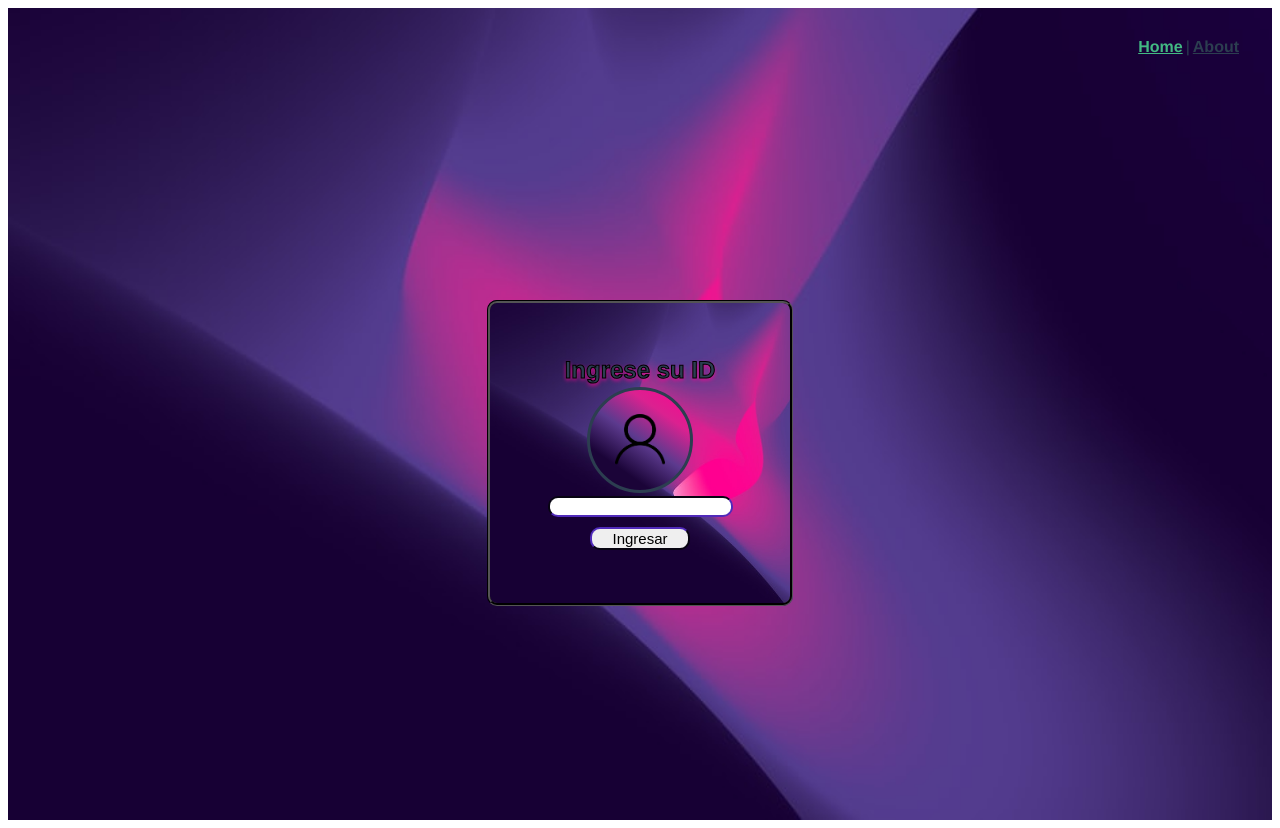
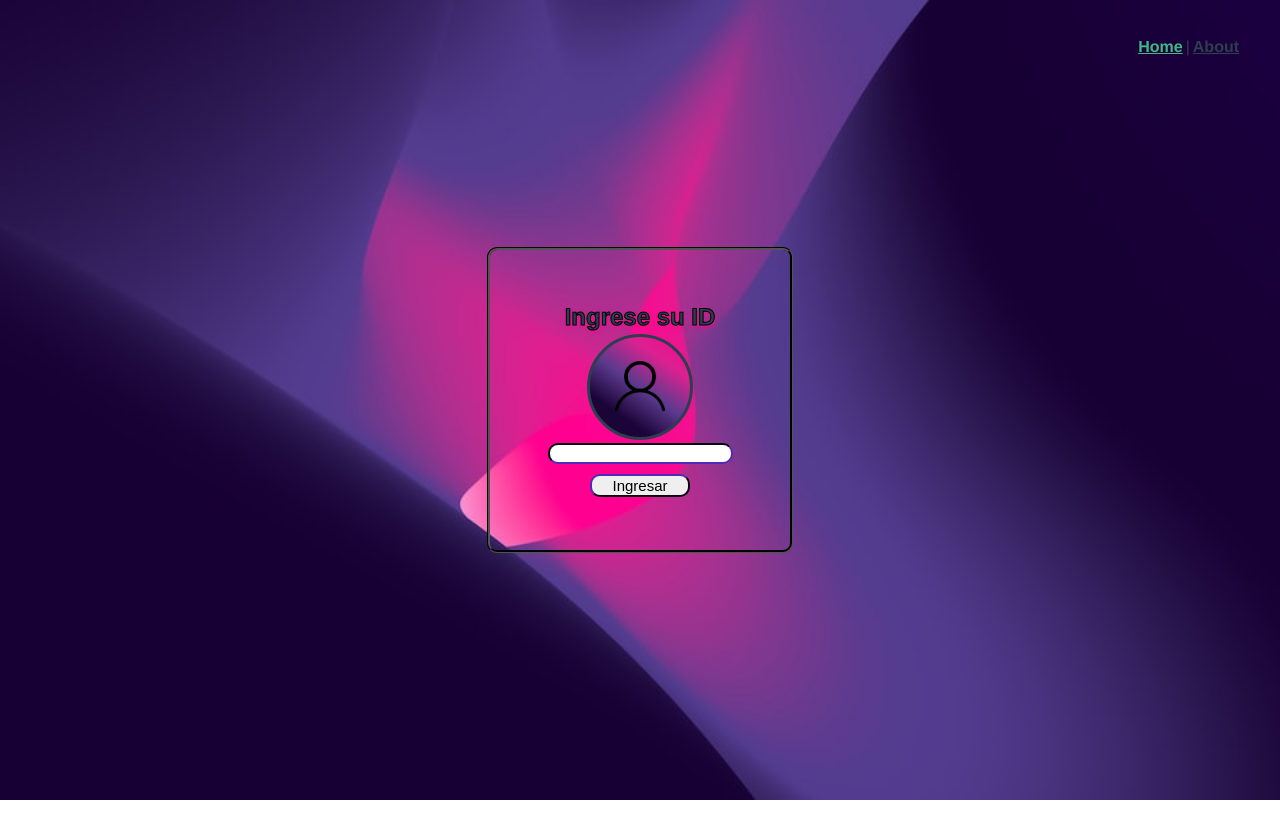
Before and after one commit to JuanLescano1/BilleteraVirtualFinal, a Vue app in the folder billetera-virtual/: page / in a window 1280 px wide. After the commit the page ends 800 px from the top, so only its background shows below. Built offline with nearby package versions, Linux system fonts and the light colour scheme.

Commit message:
cambios visuales

```diff
--- a/billetera-virtual/src/App.vue
+++ b/billetera-virtual/src/App.vue
@@ -13,9 +13,6 @@
   -moz-osx-font-smoothing: grayscale;
   text-align: center;
   color: #2c3e50;
-  background-image: url("components/Imagenes/FondoInicioSesion.jpg");
-  background-repeat: no-repeat;
-  background-size: cover;
 }
 
 nav {
--- a/billetera-virtual/src/components/InicioSesion.vue
+++ b/billetera-virtual/src/components/InicioSesion.vue
@@ -1,7 +1,5 @@
 <template>
-  <body>
-    <div id="app">
-      <div id="body">
+  <img src="@\components\Imagenes\FondoInicioSesion.jpg" id="fondo" />
   <div id="ingresoDeUsuario">
     <h2>Ingrese su ID</h2>
     <div id="imagen">
@@ -10,9 +8,6 @@
     <input v-model.trim="idUsuario" id="id" />
     <button v-on:click="controlDeInicio">Ingresar</button>
   </div>
-      </div>
-    </div>
-  </body>
 </template>
 
 <script>
@@ -38,19 +33,20 @@ export default {
 </script>
 
 <style scoped>
-body {
-  display: flex;
-  align-items: center;
-  justify-content: center;
-  min-height: 91.8vh;
-  background-repeat: no-repeat;
-  margin: 0px;
-  border-radius: 10px;
-}
-#app {
-  border-radius: 10px;
+#fondo {
+  width: 100%;
+  height: 100%;
+  object-fit: cover;
+  position: absolute; /* Esto posicionará la imagen por encima de otros elementos */
+  z-index: -1; /* Esto asegura que la imagen esté detrás de otros elementos */
+  top: 0;
+  left: 0;
 }
 #ingresoDeUsuario {
+  position: absolute;
+  top: 50%;
+  left: 50%;
+  transform: translate(-50%, -50%);
   display: flex;
   flex-direction: column;
   border-style: groove;
@@ -64,6 +60,7 @@ body {
   background-size: cover;
   max-width: 300px;
 }
+
 #ingresoDeUsuario h2 {
   position: relative;
   margin: 0px;
--- a/billetera-virtual/src/views/AboutView.vue
+++ b/billetera-virtual/src/views/AboutView.vue
@@ -1,5 +1,6 @@
 <template>
   <div class="about">
+    <img src="@\components\Imagenes\FondoInicioSesion.jpg" />
     <h1>Billetera virtual</h1>
     <div id="info">
       <p>
--- a/billetera-virtual/src/views/VistaUsuario.vue
+++ b/billetera-virtual/src/views/VistaUsuario.vue
@@ -1,6 +1,10 @@
 <template>
-  <div>
-    <h1>{{ idUsuarioAutenticado }}</h1>
+  <div id="background">
+    <div id="background">
+      <div id="sd">
+        <h1>{{ idUsuarioAutenticado }}</h1>
+      </div>
+    </div>
   </div>
 </template>
 <script>
@@ -14,4 +18,13 @@ export default {
   },
 };
 </script>
-<style></style>
+<style>
+#background {
+  background-size: cover;
+  background-repeat: no-repeat;
+}
+#sd {
+  display: flex;
+  width: 100%;
+}
+</style>
```
Lines whose indentation alone changed are shown as unchanged.
